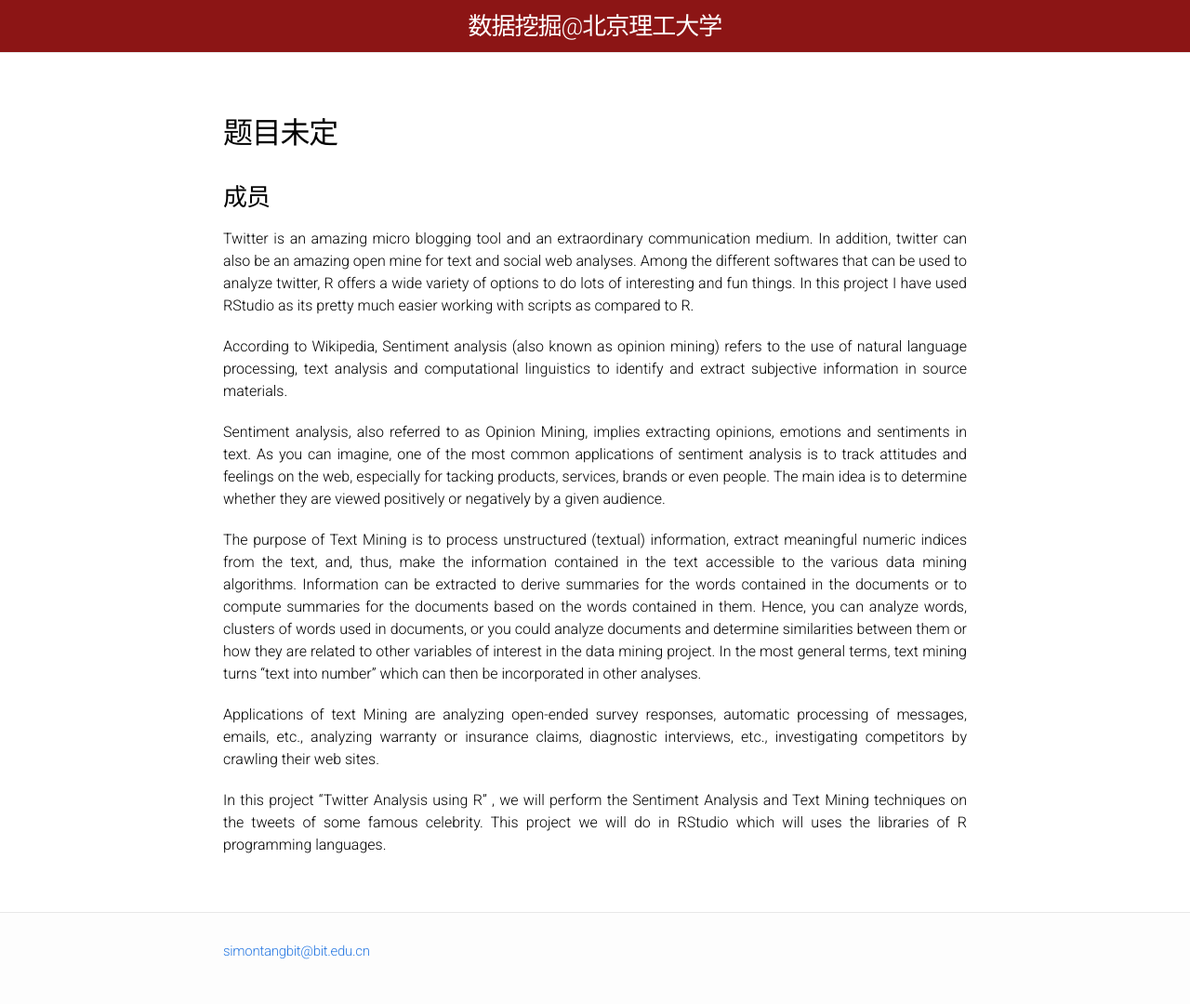
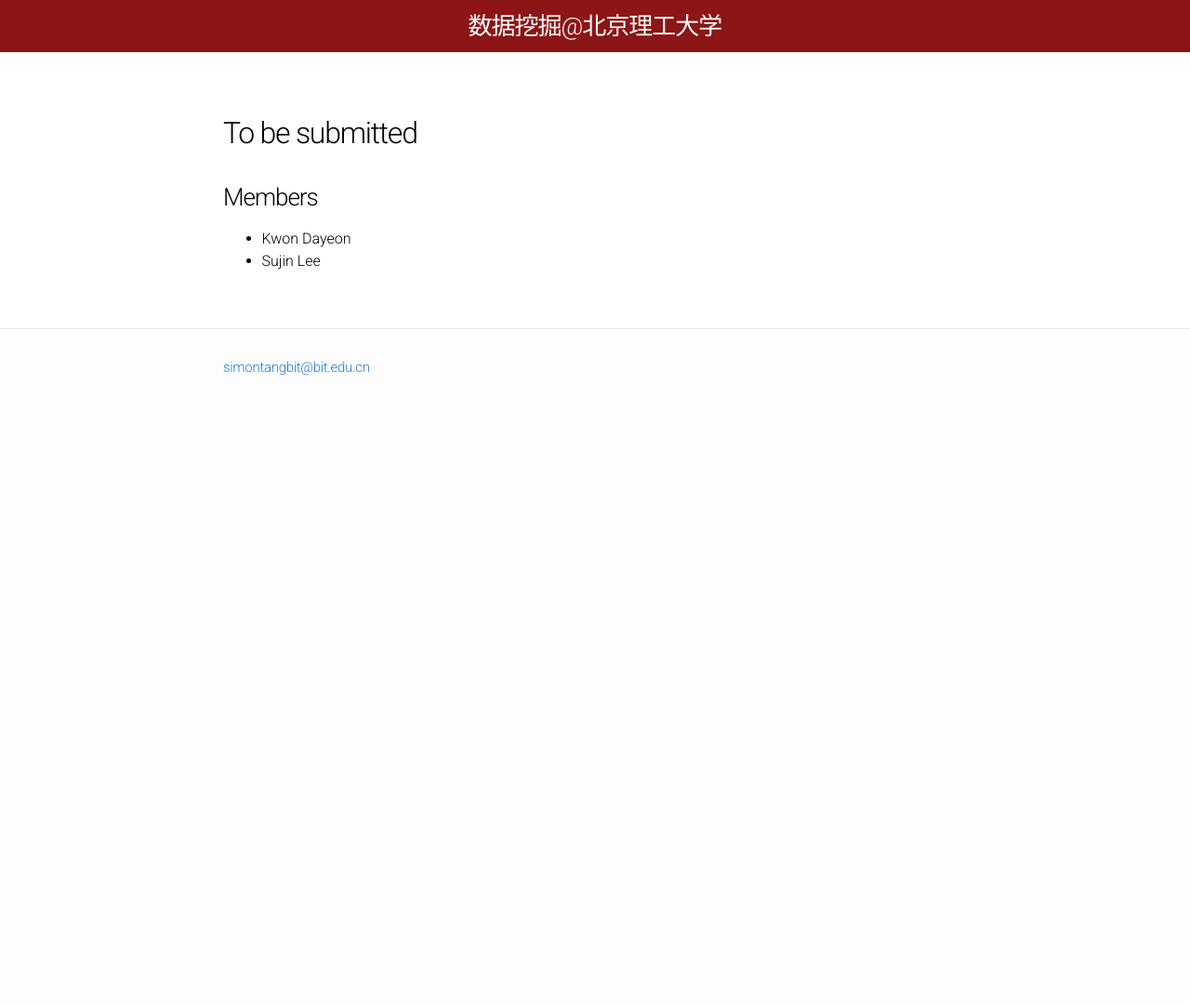
Before and after one commit to BITDM/bitdm.github.io, a Jekyll site: the page built from 2016/projects/p29/proposal.md, in a window 1280 px wide. Shown: the whole page at 93% size. Built offline with Jekyll 4.4.1, drawn with Linux system fonts in a browser that asks for light colours; after the commit the page ends 900 px from its top, so only the background shows below that.

Commit message:
项目信息的修改

```diff
--- a/2016/index.html
+++ b/2016/index.html
@@ -85,7 +85,7 @@ layout: default
       <div class="kw">黄姗,靳晓乐,马骁</div>
     </div>
 
-    <div class="materials-item notyet">
+    <div class="materials-item">
       微博水军识别
       |<a href="projects/p10/proposal/">项目提出</a>
       <a href="">阶段报告</a>
--- a/2016/projects/p29/proposal.md
+++ b/2016/projects/p29/proposal.md
@@ -4,20 +4,9 @@ mathjax: true
 permalink: /2016/projects/p29/proposal/
 ---
 
-## 题目未定
+## To be submitted
 
-### 成员
+### Members
 
-
-
-Twitter is an amazing micro blogging tool and an extraordinary communication medium. In addition, twitter can also be an amazing open mine for text and social web analyses. Among the different softwares that can be used to analyze twitter, R offers a wide variety of options to do lots of interesting and fun things. In this project I have used RStudio as its pretty much easier working with scripts as compared to R.
-
-According to Wikipedia, Sentiment analysis (also known as opinion mining) refers to the use of natural language processing, text analysis and computational linguistics to identify and extract subjective information in source materials.
-
-Sentiment analysis, also referred to as Opinion Mining, implies extracting opinions, emotions and sentiments in text. As you can imagine, one of the most common applications of sentiment analysis is to track attitudes and feelings on the web, especially for tacking products, services, brands or even people. The main idea is to determine whether they are viewed positively or negatively by a given audience.
-
-The purpose of Text Mining is to process unstructured (textual) information, extract meaningful numeric indices from the text, and, thus, make the information contained in the text accessible to the various data mining algorithms. Information can be extracted to derive summaries for the words contained in the documents or to compute summaries for the documents based on the words contained in them. Hence, you can analyze words, clusters of words used in documents, or you could analyze documents and determine similarities between them or how they are related to other variables of interest in the data mining project. In the most general terms, text mining turns “text into number” which can then be incorporated in other analyses.
-
-Applications of text Mining are analyzing open-ended survey responses, automatic processing of messages, emails, etc., analyzing warranty or insurance claims, diagnostic interviews, etc., investigating competitors by crawling their web sites.
-
-In this project “Twitter Analysis using R” , we will perform the Sentiment Analysis and Text Mining techniques on  the tweets of some famous celebrity. This project we will do in RStudio which will uses the libraries of R programming languages.
+- Kwon Dayeon
+- Sujin Lee
```
Also changed, not shown: 2016/projects/p07/proposal.md (+9 -7 lines), 2016/projects/p10/proposal.md (+2 -7 lines).
